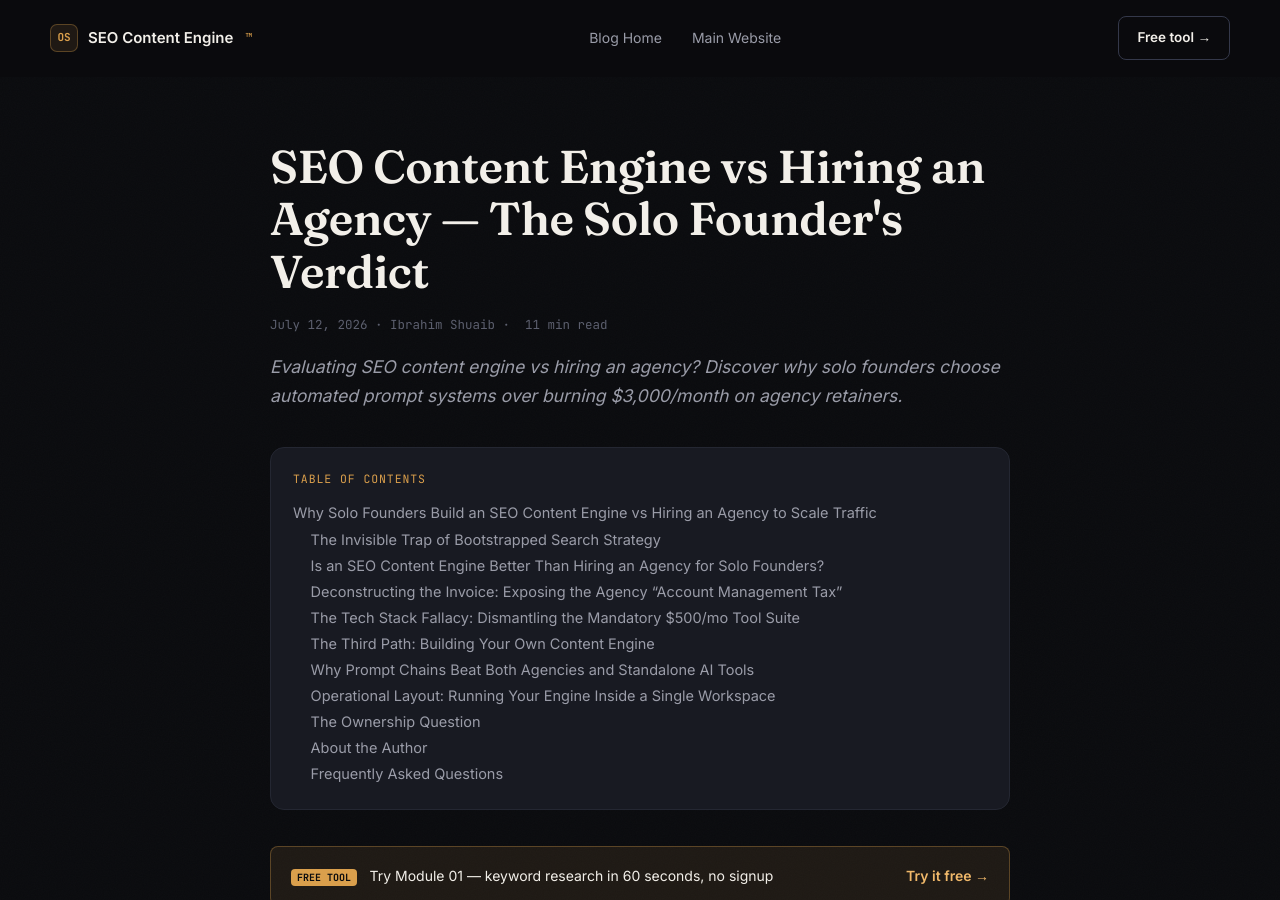
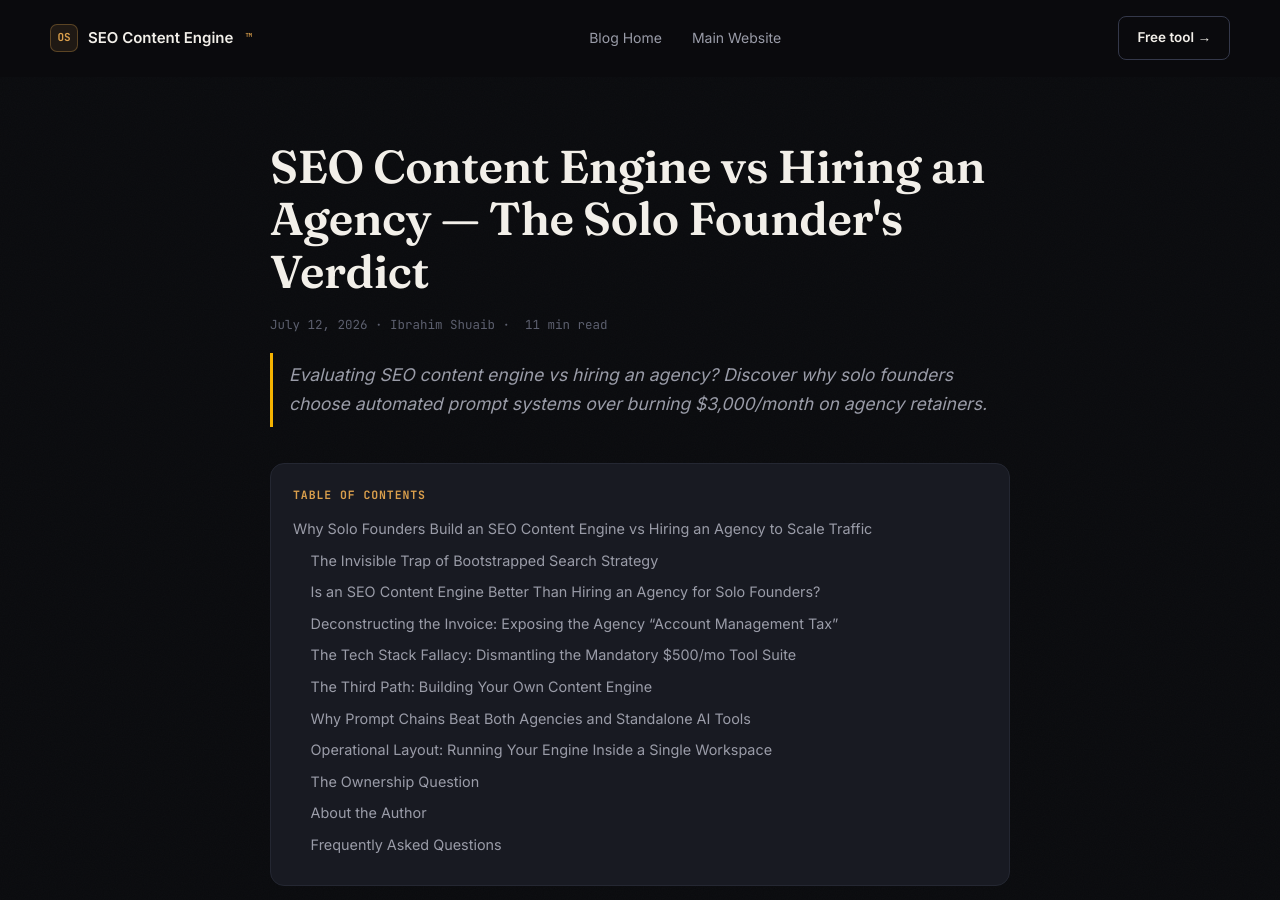
Before and after one commit to ibrabyze/blog-, a Jekyll site: the page built from _posts/2026-07-12-seo-content-engine-hiring-agency.md, in a window 1280 px wide and 900 px high. Built offline with Jekyll 4.4.1, drawn with Linux system fonts in a browser that asks for light colours.

Commit message:
Update post.html

```diff
--- a/_layouts/post.html
+++ b/_layouts/post.html
@@ -7,6 +7,9 @@
 <meta charset="UTF-8">
 <meta name="viewport" content="width=device-width, initial-scale=1.0">
 <title>{{ page.title | escape }} — SEO Content Engine OS™</title>
+<link rel="stylesheet" href="{{ '/assets/css/style.css' | relative_url }}">
+{% include head-custom.html %}
+
 {% if page.description %}
 <meta name="description" content="{{ page.description | escape }}">
 <meta property="og:description" content="{{ page.description | escape }}">
```
